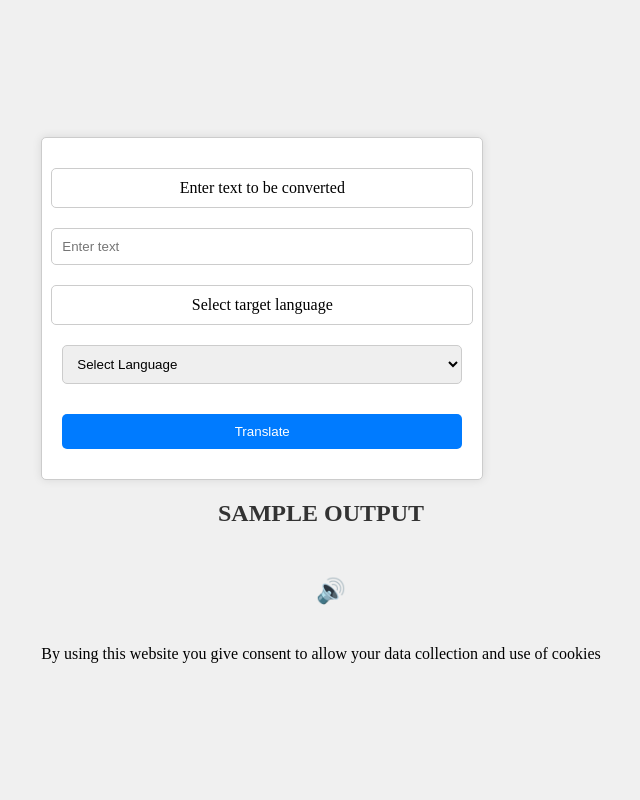
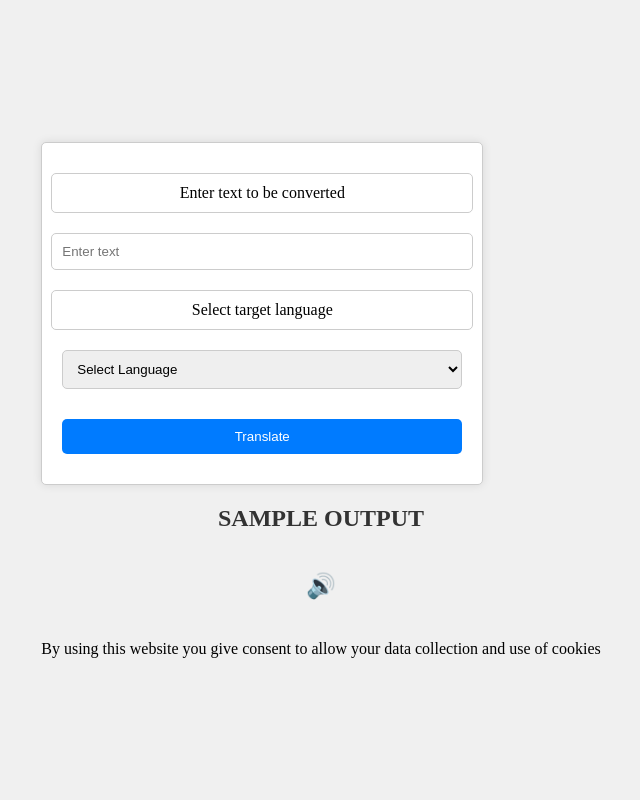
Before and after one commit to CoderLogy/Translation-app, a Flask app: template translate_app/templates/index.html in a window 1280 px wide. Shown: the whole page, without its empty margins (319-959 px from the left). Run offline with Flask 3, Linux system fonts and the light colour scheme; the template is opened without the code that fills it: most values are stand-ins (such as "Sample title", 1, 10 or a date in 2020).

Commit message:
Update style.css

```diff
--- a/translate_app/static/style.css
+++ b/translate_app/static/style.css
@@ -1,3 +1,4 @@
+        /* Reset some default margin and padding */
         body,
         h1,
         form {
@@ -13,6 +14,8 @@
             align-items: center;
             min-height: 100vh;
             background-color: #f0f0f0;
+            overflow-x: hidden;
+            /* Prevent horizontal scrolling */
         }
 
         /* Style the form */
@@ -60,7 +63,8 @@
             color: #333;
             text-transform: uppercase;
             text-align: center;
-       margin: 20px 0;
+            margin: 20px 0 10px 0;
+            /* Adjust margin for h1 */
         }
 
         .volume-icon {
@@ -69,8 +73,6 @@
             font-size: 24px;
             cursor: pointer;
             outline: none;
-       margin-left: 10px;
-       /* Adjust margin for button */
         }
 
         footer {
```
Lines whose indentation alone changed are shown as unchanged.
